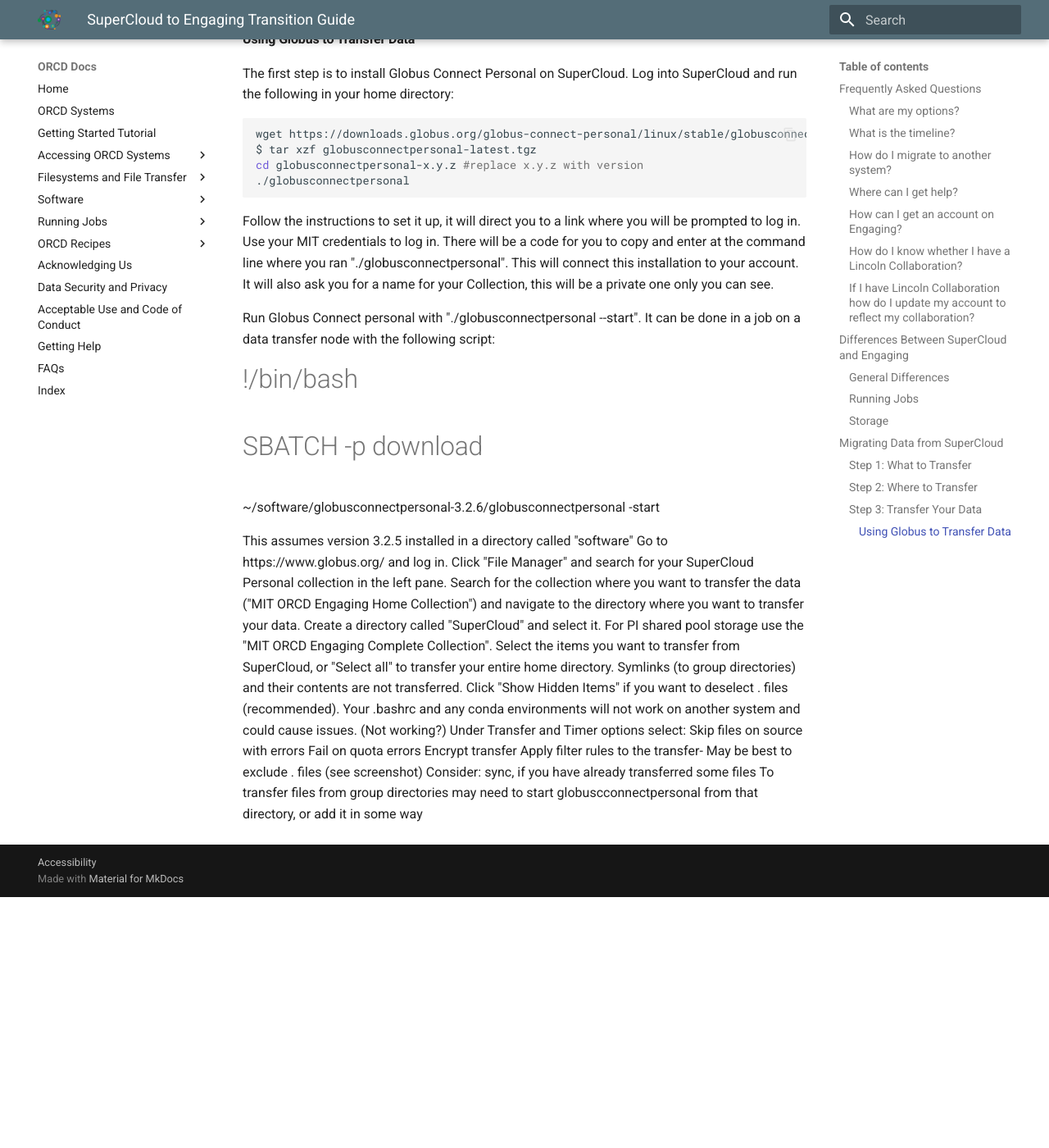
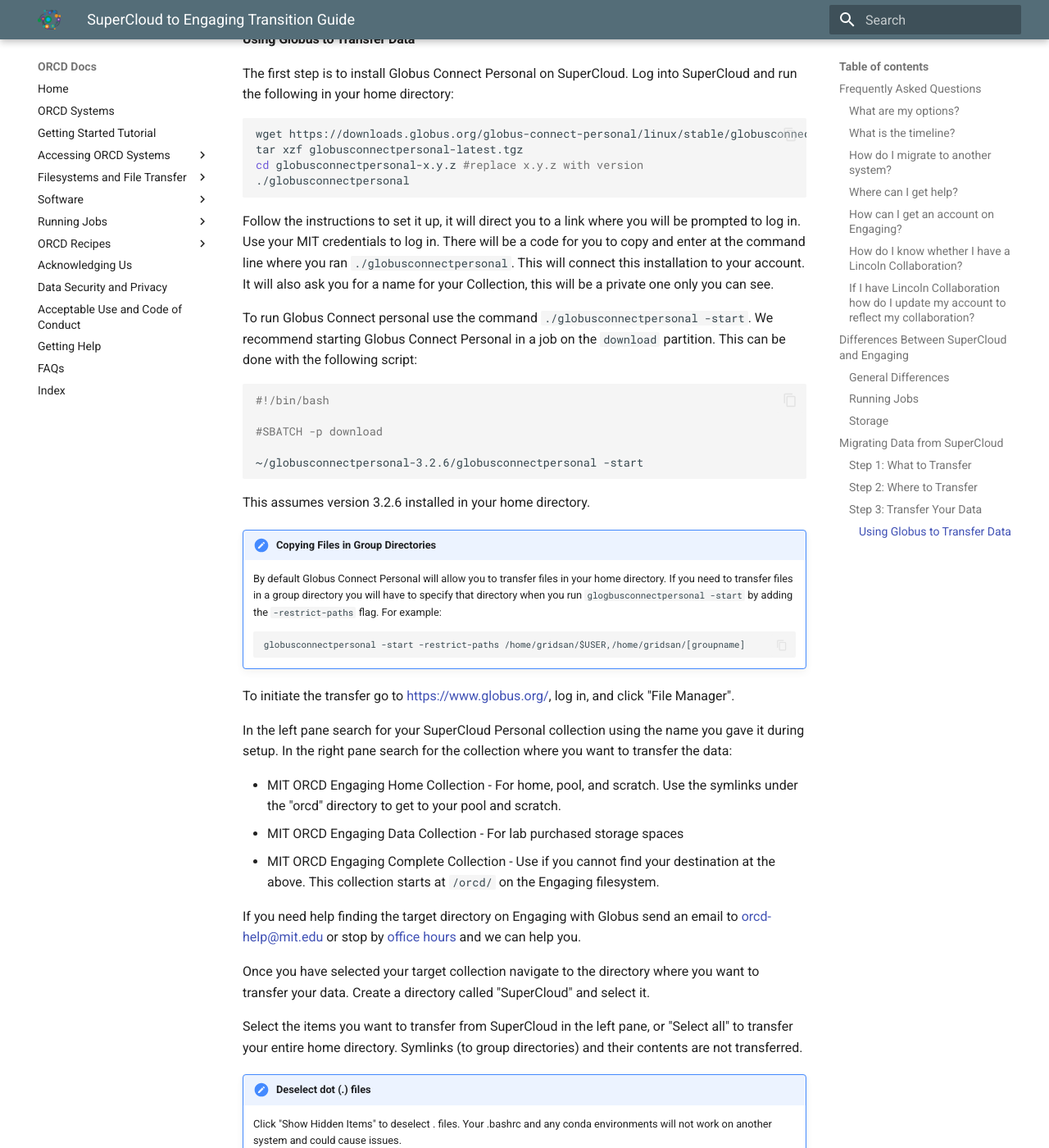
Before and after one commit to mit-orcd/orcd-docs-edit, an MkDocs documentation site: the page built from docs/transition-guide-supercloud.md, in a window 1280 px wide and 1400 px high, scrolled down 4718 px. Shown: the whole window at 82% size. Built offline with MkDocs 1.6.1 and Material for MkDocs 9.7.7, drawn with Linux system fonts in a browser that asks for light colours; before the commit the page ends 5812 px from its top, so only the background shows below that; some of the changed text lies outside the part shown.

Commit message:
adding globus instructions

````diff
--- a/docs/transition-guide-supercloud.md
+++ b/docs/transition-guide-supercloud.md
@@ -112,28 +112,58 @@
 
 ```bash
 wget https://downloads.globus.org/globus-connect-personal/linux/stable/globusconnectpersonal-latest.tgz
-$ tar xzf globusconnectpersonal-latest.tgz
+tar xzf globusconnectpersonal-latest.tgz
 cd globusconnectpersonal-x.y.z #replace x.y.z with version
 ./globusconnectpersonal
 ```
 
-Follow the instructions to set it up, it will direct you to a link where you will be prompted to log in. Use your MIT credentials to log in. There will be a code for you to copy and enter at the command line where you ran "./globusconnectpersonal". This will connect this installation to your account. It will also ask you for a name for your Collection, this will be a private one only you can see.
+Follow the instructions to set it up, it will direct you to a link where you will be prompted to log in. Use your MIT credentials to log in. There will be a code for you to copy and enter at the command line where you ran `./globusconnectpersonal`. This will connect this installation to your account. It will also ask you for a name for your Collection, this will be a private one only you can see.
 
-Run Globus Connect personal with "./globusconnectpersonal --start". It can be done in a job on a data transfer node with the following script:
+To run Globus Connect personal use the command `./globusconnectpersonal -start`. We recommend starting Globus Connect Personal in a job on the `download` partition. This can be done with the following script:
+
+```bash
 #!/bin/bash
 
 #SBATCH -p download
 
-~/software/globusconnectpersonal-3.2.6/globusconnectpersonal -start
+~/globusconnectpersonal-3.2.6/globusconnectpersonal -start
+```
 
-This assumes version 3.2.5 installed in a directory called "software"
-Go to https://www.globus.org/ and log in. Click "File Manager" and search for your SuperCloud Personal collection in the left pane. Search for the collection where you want to transfer the data ("MIT ORCD Engaging Home Collection") and navigate to the directory where you want to transfer your data. Create a directory called "SuperCloud" and select it. For PI shared pool storage use the "MIT ORCD Engaging Complete Collection".
-Select the items you want to transfer from SuperCloud, or "Select all" to transfer your entire home directory. Symlinks (to group directories) and their contents are not transferred.
-Click "Show Hidden Items" if you want to deselect . files (recommended). Your .bashrc and any conda environments will not work on another system and could cause issues. (Not working?)
+This assumes version 3.2.6 installed in your home directory.
+
+!!! note "Copying Files in Group Directories"
+    By default Globus Connect Personal will allow you to transfer files in your home directory. If you need to transfer files in a group directory you will have to specify that directory when you run `glogbusconnectpersonal -start` by adding the `-restrict-paths` flag. For example:
+
+    ```
+    globusconnectpersonal -start -restrict-paths /home/gridsan/$USER,/home/gridsan/[groupname]
+    ```
+
+To initiate the transfer go to [https://www.globus.org/](https://www.globus.org/), log in, and click "File Manager".
+
+In the left pane search for your SuperCloud Personal collection using the name you gave it during setup. In the right pane search for the collection where you want to transfer the data:
+
+- MIT ORCD Engaging Home Collection - For home, pool, and scratch. Use the symlinks under the "orcd" directory to get to your pool and scratch.
+- MIT ORCD Engaging Data Collection - For lab purchased storage spaces
+- MIT ORCD Engaging Complete Collection - Use if you cannot find your destination at the above. This collection starts at `/orcd/` on the Engaging filesystem.
+
+If you need help finding the target directory on Engaging with Globus send an email to <orcd-help@mit.edu> or stop by [office hours]((https://orcd.mit.edu/news-and-events/office-hours)) and we can help you.
+
+Once you have selected your target collection navigate to the directory where you want to transfer your data. Create a directory called "SuperCloud" and select it.
+
+Select the items you want to transfer from SuperCloud in the left pane, or "Select all" to transfer your entire home directory. Symlinks (to group directories) and their contents are not transferred.
+
+!!! hint "Deselect dot (.) files"
+    Click "Show Hidden Items" to deselect . files. Your .bashrc and any conda environments will not work on another system and could cause issues.
+
+
 Under Transfer and Timer options select:
-Skip files on source with errors
-Fail on quota errors
-Encrypt transfer
-Apply filter rules to the transfer- May be best to exclude . files (see screenshot)
-Consider: sync, if you have already transferred some files
-To transfer files from group directories may need to start globuscconnectpersonal from that directory, or add it in some way
+
+- Skip files on source with errors
+- Fail on quota errors
+- Encrypt transfer
+- Apply filter rules to the transfer- May be best to exclude dot (.) files (see screenshot)
+- Consider: sync, if you have already transferred some files
+
+Once you have selected your source files, destination, and transfer settings click the "Start" button on the left pane (the SuperCloud side). You can view the transfer progress on the "Activity" page, and Globus will send you an email when the transfer is done.
+
+If Globus Connect Personal stops on SuperCloud, for example if the job ends, restart it in the same way and Globus should continue the transfer where it left off.
````
